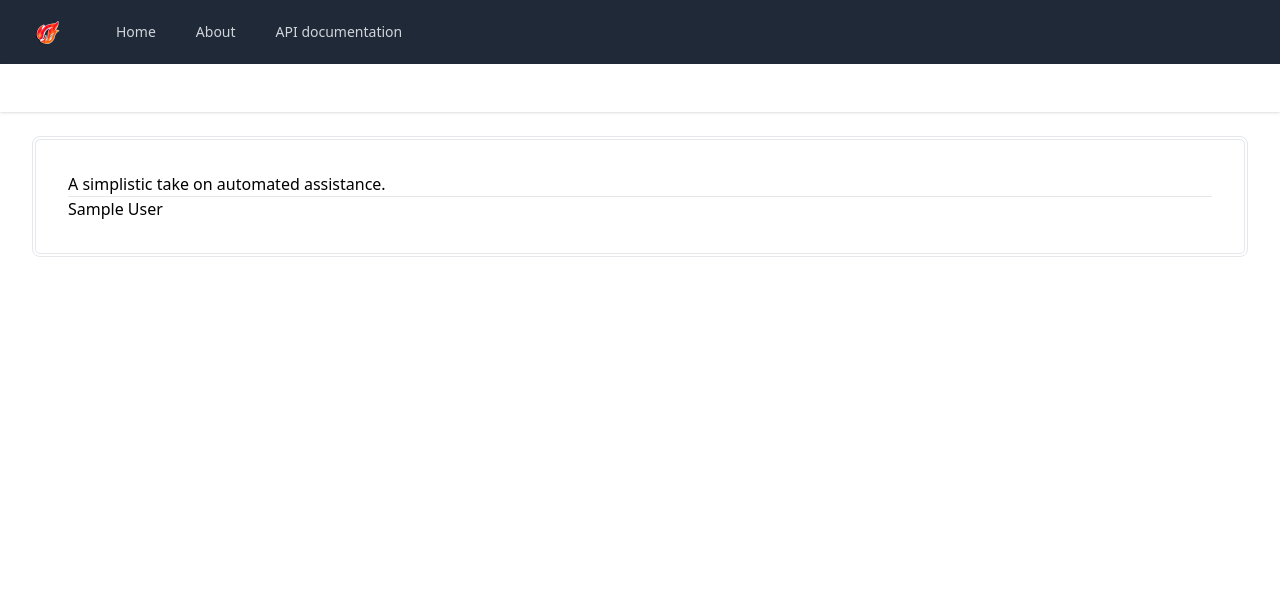
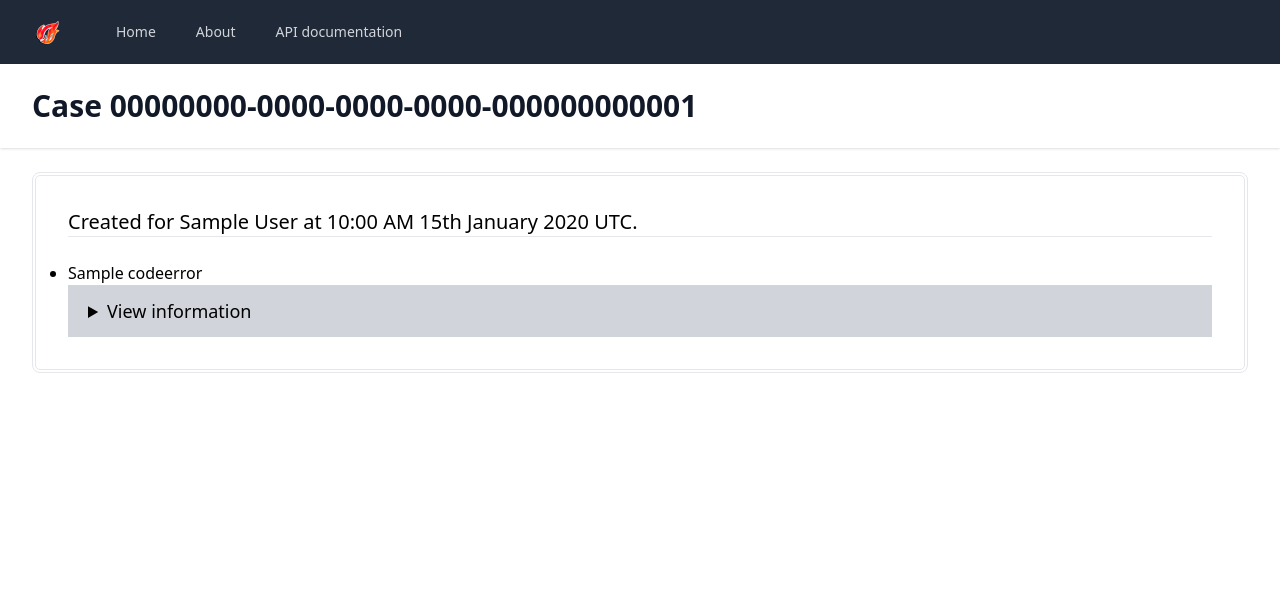
Before and after one commit to MenuDocs/Pyro-Autohelp-Viewer, a Django app: page /cases/00000000-0000-0000-0000-000000000001 in a window 1280 px wide. Shown: the top 609 px of the page. Run offline with Django 4.2, Linux system fonts and the light colour scheme; tables that the repository leaves empty hold one stand-in row (values such as "Sample post"); parts of the project's set-up code (start-up, migrations or seed data) failed here and were passed over; some libraries are stand-ins or nearby versions.

Commit message:
feat: Add case viewing page

```diff
--- a/base/admin.py
+++ b/base/admin.py
@@ -19,8 +19,8 @@ class CaseAdmin(admin.ModelAdmin):
 
 @admin.register(CodeError)
 class CodeErrorAdmin(admin.ModelAdmin):
-    list_display = ("case", "message", "old_code_link", "fixed_code_link")
-    search_fields = ("case__slug", "message")
+    list_display = ("case", "title", "description", "old_code_link", "fixed_code_link")
+    search_fields = ("case__slug", "title", "description")
 
 
 @admin.register(DiscordUser)
--- a/base/models/code_error.py
+++ b/base/models/code_error.py
@@ -6,10 +6,13 @@ from base.models import Case
 class CodeError(models.Model):
     """The errors in specific cases."""
 
-    case = models.ForeignKey(Case, on_delete=models.CASCADE)
-    message = models.TextField(help_text="A message.py describing this error.")
+    case = models.ForeignKey(Case, on_delete=models.CASCADE, related_name="errors")
+    title = models.TextField(help_text="A short title describing this error.")
+    description = models.TextField(
+        help_text="A more in depth piece of text describing this error."
+    )
     old_code_link = models.URLField(help_text="A link to the original code.")
     fixed_code_link = models.URLField(help_text="A link to the fixed code.")
 
     def __str__(self):
-        return f"CodeError(message.py='{self.message}', case={self.case})"
+        return f"CodeError(title='{self.title}', case={self.case})"
--- a/templates/base/case.html
+++ b/templates/base/case.html
@@ -1,9 +1,36 @@
 {% extends 'base.html' %}
 {% block title %}Pyro Auto-help viewer{% endblock %}
 {% block meta_description %}Automated help for {{ case.creator_name }}{% endblock %}
+{% block header %}Case {{ case.slug }}{% endblock %}
 {% block content %}
-    <h1>A simplistic take on automated assistance.</h1>
-    <hr>
+    <p class="text-xl font-light">
+        Created for {{ case.creator_name }} at {{ case.created_at|date:"h:i A jS F Y" }} UTC.
+    </p>
+    <hr><br>
 
-    {{ case.creator_name }}
+
+
+    <ul class="space-y-5">
+        {% for error in case.errors.all %}
+            <li class="list-disc">
+                <p>{{ error.title }}</p>
+                <details class="bg-gray-300 open:bg-amber-200">
+                    <summary class="bg-inherit px-5 py-3 text-lg cursor-pointer">View information</summary>
+                    <div class="bg-white px-5 py-3 border border-gray-300 text-sm font-light">
+                        <br>
+                        <p>
+                            {{ error.description }}
+                        </p>
+                        <br><hr><br>
+                        <p class="text-base">This is your original code.</p>
+                        <iframe height="300vh" width="100%" src="{{ error.old_code_link }}"></iframe>
+                        <br>
+                        <p class="text-base">This is the fixed code.</p>
+                        <iframe height="300vh" width="100%" src="{{ error.fixed_code_link }}"></iframe>
+                    </div>
+                </details>
+            </li>
+        {% endfor %}
+
+    </ul>
 {% endblock %}
```
Also changed, not shown: base/migrations/0002_alter_codeerror_case.py (added), base/migrations/0003_remove_codeerror_message_codeerror_description_and_more.py (added).
